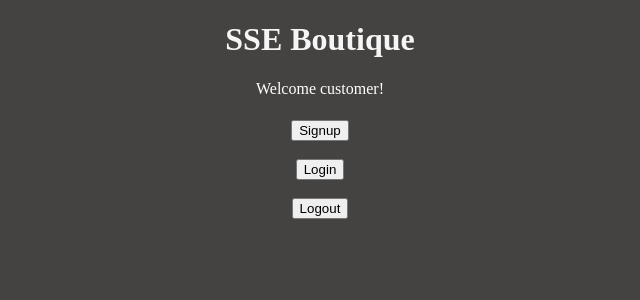
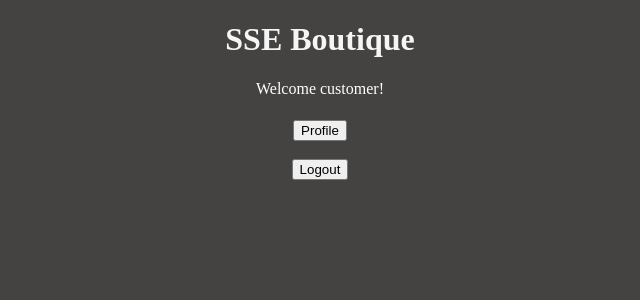
Before and after one commit to Challenger-84/cs_project, a Flask app: page / in a window 1280 px wide. Shown: the top 300 px of the page, without its empty margins (320-960 px from the left). Run offline with Flask 2, Linux system fonts and the light colour scheme; the visitor is signed in with stand-in values (Sample User, id 1); some libraries are stand-ins or nearby versions.

Commit message:
Added link to profile page

```diff
--- a/app.py
+++ b/app.py
@@ -29,6 +29,7 @@ def home():
             login_link = url_for('login'),
             signup_link = url_for('signup'),
             logout_link = url_for('logout'),
+            profile_link = url_for('profile'),
             is_loggedin = is_loggedin
         )
 
--- a/templates/index.html
+++ b/templates/index.html
@@ -14,6 +14,7 @@
     {% endwith %}
 </h5>
 
+{% if not is_loggedin %}
     <a href={{signup_link}}>
         <input type="button" value="Signup">
     </a><br>
@@ -21,9 +22,11 @@
     <a href={{login_link}}>
         <input type="button" value="Login">
     </a>
+{% else %}
+    <a href={{profile_link}}>
+        <input type="button" value="Profile">
+    </a><br>
     <br>
-<br>
-{% if is_loggedin %}
     <a href={{logout_link}}>
         <input type="button" value="Logout">
     </a>
```
Lines whose indentation alone changed are shown as unchanged.
